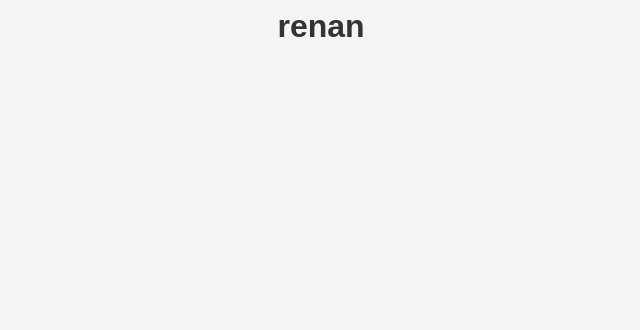
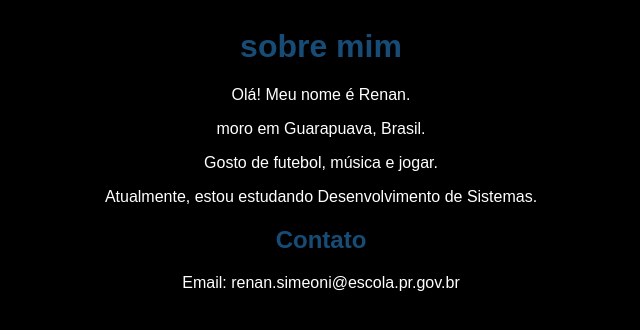
Before and after one commit to borchardttt/curso-git-utfpr, a website: page participantes/alunos/Renan-de-oliveira/index.html in a window 1280 px wide. Shown: the whole page, without its empty margins (319-959 px from the left). Drawn offline with Linux system fonts and the light colour scheme.

Commit message:
adicionei sobre mim

```diff
--- a/participantes/alunos/Renan-de-oliveira/index.html
+++ b/participantes/alunos/Renan-de-oliveira/index.html
@@ -7,13 +7,20 @@
         <link rel="stylesheet" href="style.css">
     </head>
     <body>
-        <h1>renan</h1>
-        <p>
-            <p> </p>
+        <h1>sobre mim</h1>
+
+
+                <p>Olá! Meu nome é Renan.</p>
+                <p>moro em Guarapuava, Brasil.</p>
+                <p>Gosto de futebol, música e jogar.</p>
+                <p>Atualmente, estou estudando Desenvolvimento de Sistemas.</p>
+
+                <h2>Contato</h2>
+                <p>Email: renan.simeoni@escola.pr.gov.br</p>
 
 
 
 
-        </p>
+
     </body>
 </html>
--- a/participantes/alunos/Renan-de-oliveira/style.css
+++ b/participantes/alunos/Renan-de-oliveira/style.css
@@ -3,7 +3,13 @@ body {
 	text-align: center;
 	background-color: #f4f4f4;
 }
+body {
+    background-color: black;
+    color: white;
+    font-family: Arial, sans-serif;
+    padding: 20px;
+}
 
-h1 {
-	color: #333;
+h1, h2 {
+    color: #164c76;
 }
```
